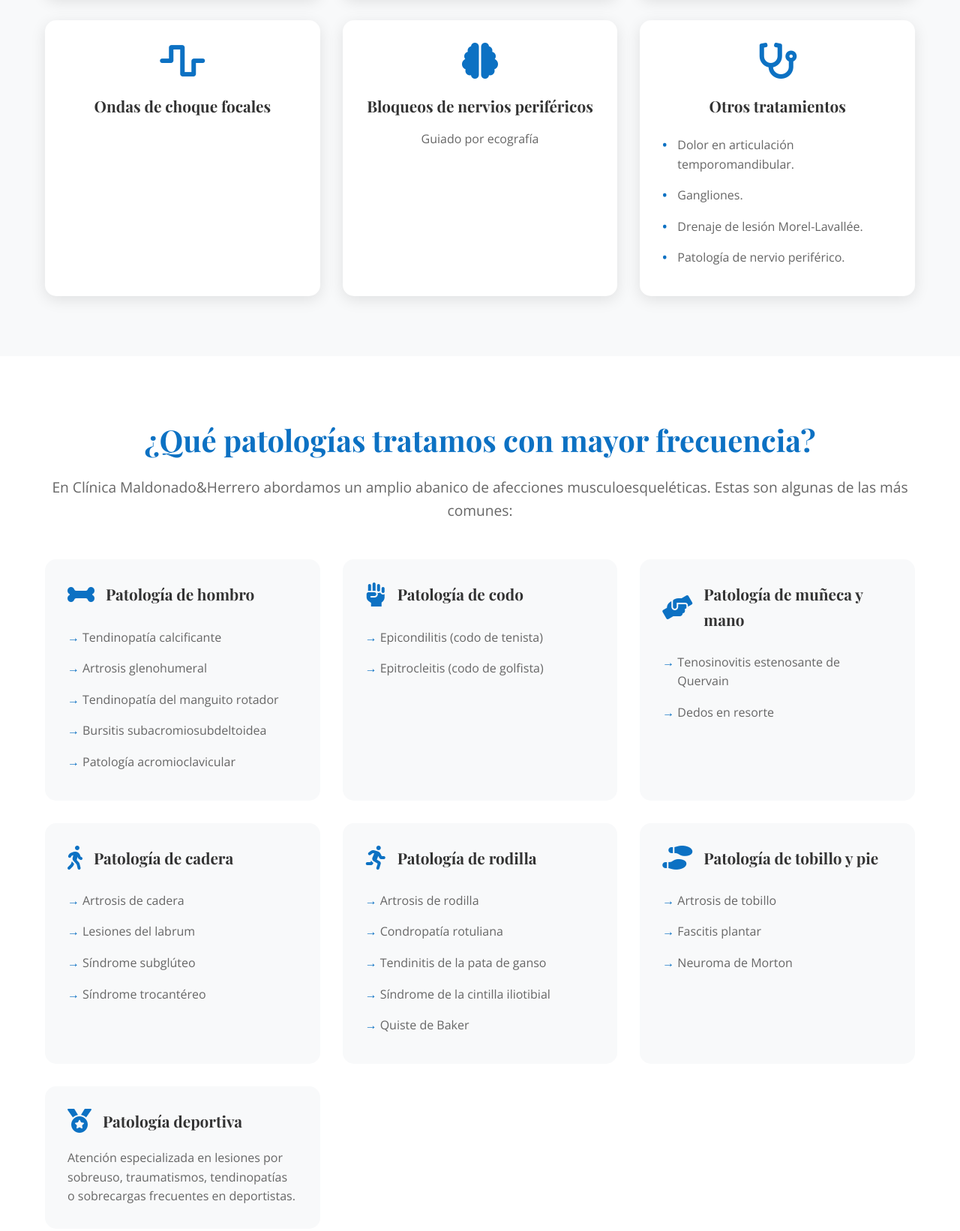
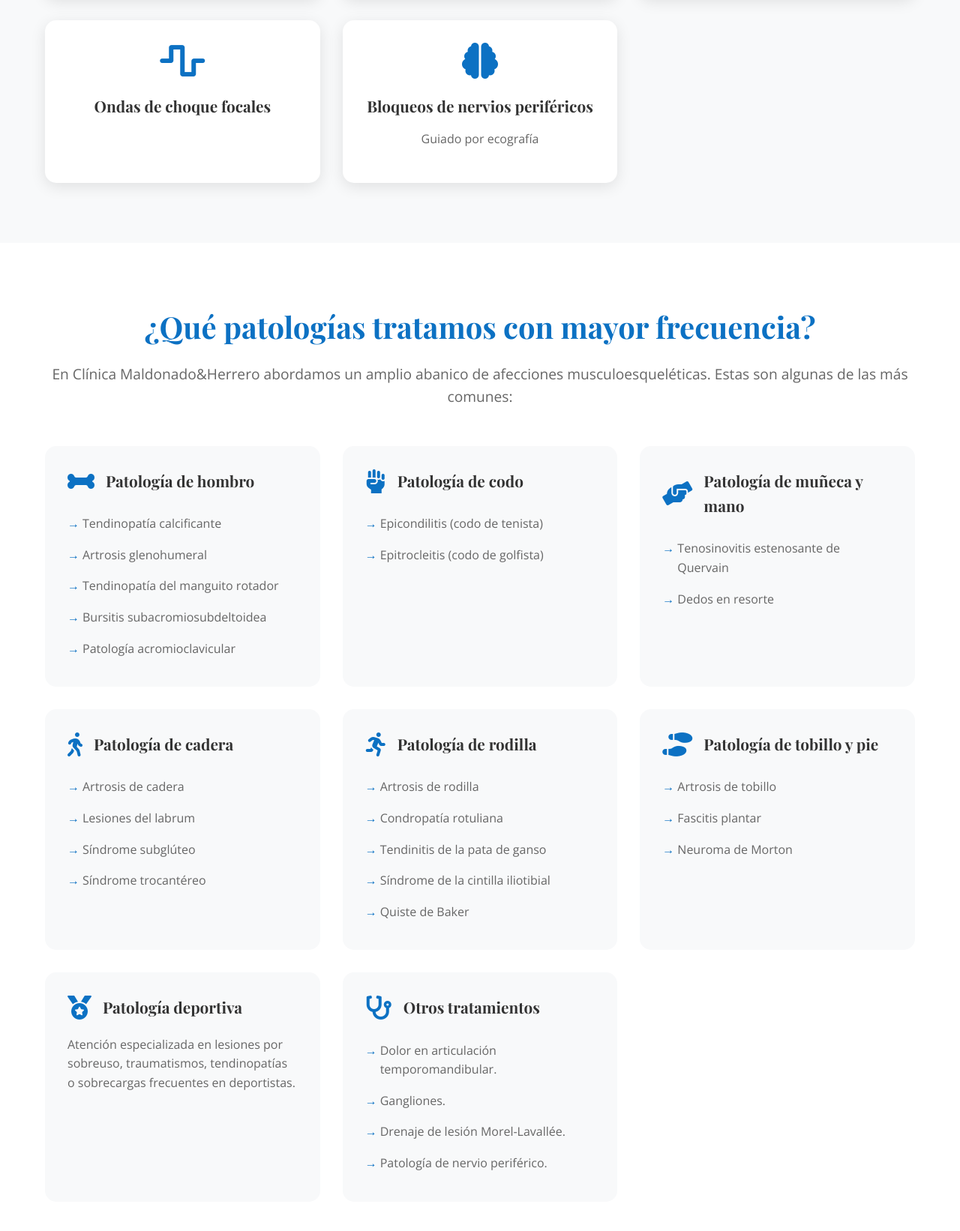
Before and after one commit to zeoculls/web_alfonso, a plain HTML site: page index.html in a window 1280 px wide. Shown: the part 5023-6665 px from the top of the page at 75% size. Drawn offline with nearby package versions, Linux system fonts and the light colour scheme.

Commit message:
Add files via upload

```diff
--- a/index.html
+++ b/index.html
@@ -270,16 +270,6 @@
                             <h4 data-i18n="tratamiento-opcion-5">Bloqueos de nervios periféricos</h4>
                             <p data-i18n="tratamiento-opcion-5-desc">Guiado por ecografía</p>
                         </div>
-                        <div class="opcion">
-                            <i class="fas fa-stethoscope"></i>
-                            <h4 data-i18n="tratamiento-opcion-6">Otros tratamientos</h4>
-                            <ul>
-                                <li data-i18n="tratamiento-opcion-6-item-1">Dolor en articulación temporomandibular.</li>
-                                <li data-i18n="tratamiento-opcion-6-item-2">Gangliones.</li>
-                                <li data-i18n="tratamiento-opcion-6-item-3">Drenaje de lesión Morel-Lavallée.</li>
-                                <li data-i18n="tratamiento-opcion-6-item-4">Patología de nervio periférico.</li>
-                            </ul>
-                        </div>
                     </div>
                 </div>
             </div>
@@ -374,6 +364,19 @@
                         <h3 data-i18n="patologia-deportiva-title">Patología deportiva</h3>
                     </div>
                     <p data-i18n="patologia-deportiva-desc">Atención especializada en lesiones por sobreuso, traumatismos, tendinopatías o sobrecargas frecuentes en deportistas.</p>
+                </div>
+
+                <div class="patologia-categoria">
+                    <div class="categoria-header">
+                        <i class="fas fa-stethoscope"></i>
+                        <h3 data-i18n="tratamiento-opcion-6">Otros tratamientos</h3>
+                    </div>
+                    <ul>
+                        <li data-i18n="tratamiento-opcion-6-item-1">Dolor en articulación temporomandibular.</li>
+                        <li data-i18n="tratamiento-opcion-6-item-2">Gangliones.</li>
+                        <li data-i18n="tratamiento-opcion-6-item-3">Drenaje de lesión Morel-Lavallée.</li>
+                        <li data-i18n="tratamiento-opcion-6-item-4">Patología de nervio periférico.</li>
+                    </ul>
                 </div>
             </div>
         </div>
```
